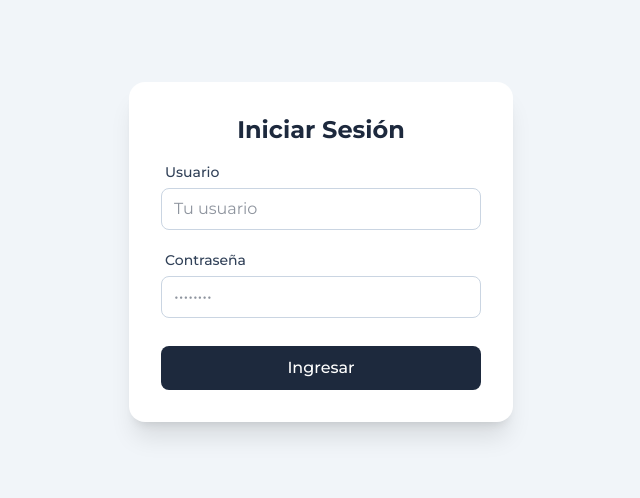
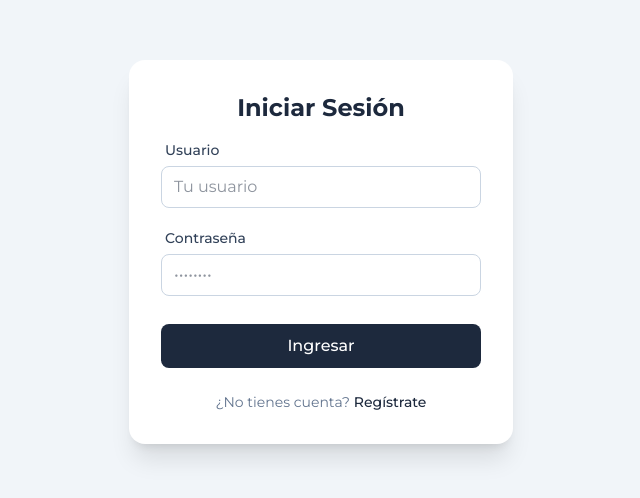
Before and after one commit to Cito2310/new-market-manager, a React (Vite) app in the folder web/: page /login in a window 1280 px wide. Shown: the part 148-646 px from the top of the page, without its empty margins (319-959 px from the left). Built offline with nearby package versions, Linux system fonts and the light colour scheme.

Commit message:
added login page && added route

```diff
--- a/web/package.json
+++ b/web/package.json
@@ -19,7 +19,8 @@
         "react": "^19.0.0",
         "react-dom": "^19.0.0",
         "react-hook-form": "^7.54.0",
-        "react-redux": "^9.2.0"
+        "react-redux": "^9.2.0",
+        "react-router-dom": "^7.18.1"
     },
     "devDependencies": {
         "@tailwindcss/vite": "^4.0.0",
--- a/web/src/app/App.tsx
+++ b/web/src/app/App.tsx
@@ -1,12 +1,10 @@
-import { AuthPage } from "../features/auth/AuthPage";
+import { AppRouter } from "./router/AppRouter";
 import { useInitApp } from "./hooks/useInitApp";
 
 const App = () => {
     useInitApp();
 
-    return <div className="min-h-screen">
-        <AuthPage />
-    </div>;
+    return <AppRouter />;
 };
 
 export default App;
--- /dev/null
+++ b/web/src/app/router/AppRouter.tsx
@@ -0,0 +1,15 @@
+import { BrowserRouter, Routes, Route, Navigate } from "react-router-dom";
+import { LoginPage } from "../../features/auth/pages/LoginPage";
+import { RegisterPage } from "../../features/auth/pages/RegisterPage";
+
+export const AppRouter = () => {
+    return (
+        <BrowserRouter>
+            <Routes>
+                <Route path="/login" element={<LoginPage />} />
+                <Route path="/register" element={<RegisterPage />} />
+                <Route path="*" element={<Navigate to="/login" replace />} />
+            </Routes>
+        </BrowserRouter>
+    );
+};
--- a/web/src/features/auth/AuthPage.tsx
+++ /dev/null
@@ -1,32 +0,0 @@
-import { ButtonForm } from "../../shared/components/ButtonForm";
-import { InputForm } from "../../shared/components/InputForm";
-
-export const AuthPage = () => {
-    return (
-        <div className="flex min-h-screen items-center justify-center bg-slate-100 p-4">
-            <div className="w-full max-w-sm rounded-2xl bg-white p-8 shadow-xl">
-                <section className="mb-4 text-center">
-                    <h1 className="text-2xl font-bold text-slate-800">
-                        Iniciar Sesión
-                    </h1>
-                </section>
-
-                <form className="flex flex-col gap-5">
-                    <InputForm
-                        label="Usuario"
-                        type="text"
-                        placeholder="Tu usuario"
-                    />
-
-                    <InputForm
-                        label="Contraseña"
-                        type="password"
-                        placeholder="••••••••"
-                    />
-
-                    <ButtonForm className="mt-2">Ingresar</ButtonForm>
-                </form>
-            </div>
-        </div>
-    );
-};
--- /dev/null
+++ b/web/src/features/auth/hooks/useLogin.ts
@@ -0,0 +1,24 @@
+import { useForm } from "react-hook-form";
+import type { LoginBody } from "../../../../../shared/types";
+import { useAppDispatch, useAppSelector } from "../../../app/store/hooks";
+import { login } from "../authThunks";
+
+// Encapsulates the login form: validation, submit and auth state.
+export const useLogin = () => {
+    const dispatch = useAppDispatch();
+    const { status, error } = useAppSelector((state) => state.auth);
+
+    const { register, handleSubmit, formState } = useForm<LoginBody>();
+
+    const onSubmit = handleSubmit((data) => {
+        dispatch(login(data));
+    });
+
+    return {
+        register,
+        onSubmit,
+        errors: formState.errors,
+        isLoading: status === "loading",
+        serverError: error,
+    };
+};
--- /dev/null
+++ b/web/src/features/auth/pages/LoginPage.tsx
@@ -0,0 +1,59 @@
+import { Link } from "react-router-dom";
+import { ButtonForm } from "../../../shared/components/ButtonForm";
+import { InputForm } from "../../../shared/components/InputForm";
+import { useLogin } from "../hooks/useLogin";
+import { usernameRules, passwordRules } from "../validations/loginValidation";
+
+export const LoginPage = () => {
+    const { register, onSubmit, errors, isLoading, serverError } = useLogin();
+
+    return (
+        <div className="flex min-h-screen items-center justify-center bg-slate-100 p-4">
+            <div className="w-full max-w-sm rounded-2xl bg-white p-8 shadow-xl">
+                <section className="mb-4 text-center">
+                    <h1 className="text-2xl font-bold text-slate-800">
+                        Iniciar Sesión
+                    </h1>
+                </section>
+
+                <form onSubmit={onSubmit} className="flex flex-col gap-5">
+                    <InputForm
+                        {...register("username", usernameRules)}
+                        label="Usuario"
+                        type="text"
+                        placeholder="Tu usuario"
+                        error={errors.username?.message}
+                    />
+
+                    <InputForm
+                        {...register("password", passwordRules)}
+                        label="Contraseña"
+                        type="password"
+                        placeholder="••••••••"
+                        error={errors.password?.message}
+                    />
+
+                    {serverError && (
+                        <p className="text-center text-sm text-red-500 -mb-4">
+                            {serverError}
+                        </p>
+                    )}
+
+                    <ButtonForm className="mt-2" disabled={isLoading}>
+                        {isLoading ? "Ingresando…" : "Ingresar"}
+                    </ButtonForm>
+                </form>
+
+                <p className="mt-6 text-center text-sm text-slate-500">
+                    ¿No tienes cuenta?{" "}
+                    <Link
+                        to="/register"
+                        className="font-medium text-slate-800 underline-offset-2 hover:underline"
+                    >
+                        Regístrate
+                    </Link>
+                </p>
+            </div>
+        </div>
+    );
+};
--- /dev/null
+++ b/web/src/features/auth/pages/RegisterPage.tsx
@@ -0,0 +1,26 @@
+import { Link } from "react-router-dom";
+
+export const RegisterPage = () => {
+    return (
+        <div className="flex min-h-screen items-center justify-center bg-slate-100 p-4">
+            <div className="w-full max-w-sm rounded-2xl bg-white p-8 shadow-xl">
+                <section className="mb-4 text-center">
+                    <h1 className="text-2xl font-bold text-slate-800">
+                        Crear cuenta
+                    </h1>
+                    <p className="mt-1 text-sm text-slate-500">Próximamente</p>
+                </section>
+
+                <p className="text-center text-sm text-slate-500">
+                    ¿Ya tienes cuenta?{" "}
+                    <Link
+                        to="/login"
+                        className="font-medium text-slate-800 underline-offset-2 hover:underline"
+                    >
+                        Inicia sesión
+                    </Link>
+                </p>
+            </div>
+        </div>
+    );
+};
--- /dev/null
+++ b/web/src/features/auth/validations/loginValidation.ts
@@ -0,0 +1,15 @@
+import type { RegisterOptions } from "react-hook-form";
+import type { LoginBody } from "../../../../../shared/types";
+
+// Field rules mirror the server's express-validator constraints.
+export const usernameRules: RegisterOptions<LoginBody, "username"> = {
+    required: "El usuario es obligatorio",
+    minLength: { value: 6, message: "Mínimo 6 caracteres" },
+    maxLength: { value: 32, message: "Máximo 32 caracteres" },
+};
+
+export const passwordRules: RegisterOptions<LoginBody, "password"> = {
+    required: "La contraseña es obligatoria",
+    minLength: { value: 8, message: "Mínimo 8 caracteres" },
+    maxLength: { value: 32, message: "Máximo 32 caracteres" },
+};
--- a/web/src/shared/components/InputForm.tsx
+++ b/web/src/shared/components/InputForm.tsx
@@ -2,18 +2,29 @@ import type { ComponentPropsWithRef } from "react";
 
 type InputFormProps = ComponentPropsWithRef<"input"> & {
     label: string;
+    error?: string;
 };
 
-export const InputForm = ({ label, className = "", ...props }: InputFormProps) => {
+export const InputForm = ({
+    label,
+    error,
+    className = "",
+    ...props
+}: InputFormProps) => {
+    const borderColor = error
+        ? "border-red-400 focus:border-red-500 focus:ring-red-400/20"
+        : "border-slate-300 focus:border-slate-500 focus:ring-slate-400/20";
+
     return (
         <div className="flex flex-col gap-1.5">
             <label className="ml-1 text-sm font-medium text-slate-700">
                 {label}
             </label>
             <input
-                className={`rounded-lg border border-slate-300 px-3 py-2 text-slate-800 outline-none transition focus:border-slate-500 focus:ring-2 focus:ring-slate-400/20 ${className}`}
+                className={`rounded-lg border px-3 py-2 text-slate-800 outline-none transition focus:ring-2 ${borderColor} ${className}`}
                 {...props}
             />
+            {error && <span className="ml-1 text-sm text-red-500">{error}</span>}
         </div>
     );
 };
```
Also changed, not shown: 1 other file (tests, documents, lock files or other folders).
